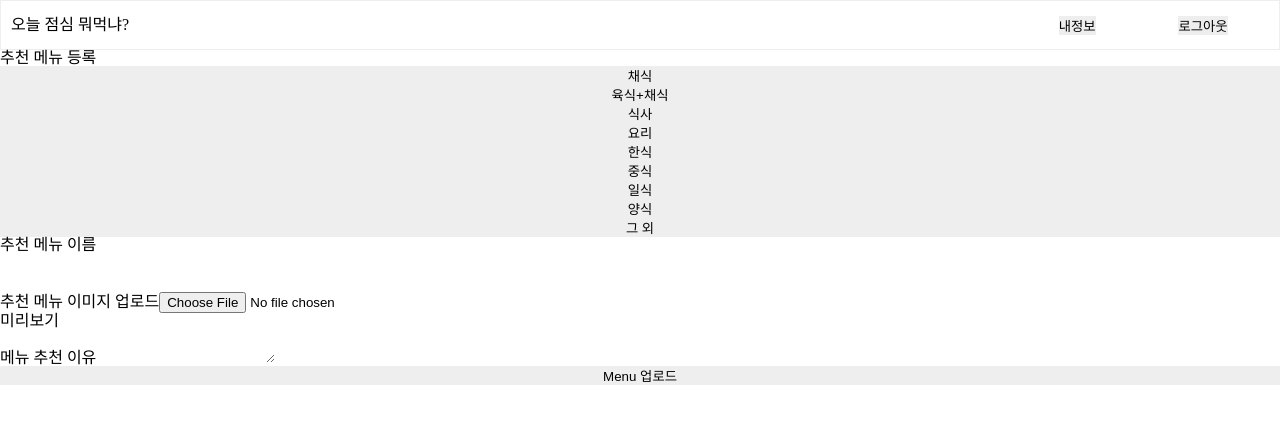
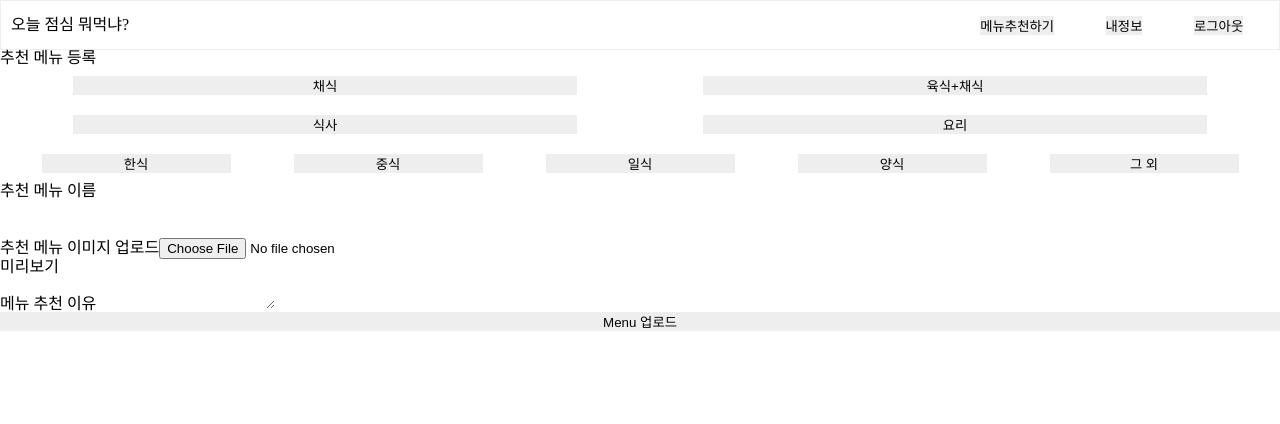
Before and after one commit to jihyunan-dev/hanghae_mini_front, a React (Create React App) app: page /upload in a window 1280 px wide. Shown: the top 424 px of the page. Built offline with nearby package versions, Linux system fonts and the light colour scheme.

Commit message:
[docs] user.js 수정 & 기타file CSS뼈대 수정

```diff
--- a/src/components/CategoryBtns.js
+++ b/src/components/CategoryBtns.js
@@ -1,4 +1,5 @@
 import React, { useEffect, useState } from "react";
+import styled from "styled-components";
 import { Button } from "../elements";
 
 const CategoryBtns = (props) => {
@@ -13,34 +14,58 @@ const CategoryBtns = (props) => {
   const [category2, setCategory2] = useState(null);
   const [category3, setCategory3] = useState(null);
 
-  useEffect(
-    () => setCategory({ category1, category2, category3 }),
-    [category1, category2, category3]
-  );
-
+  // useEffect(
+  //   () => setCategory({ category1, category2, category3 }),
+  //   [category1, category2, category3]
+  // );
 
   return (
-    <div>
-      <div>
+    <Container>
+      <Categorys>
         {btns1.map((item, idx) => (
-          <Button key={idx} text={item} _onClick={() => setCategory1(item)} />
-
+          <Button
+            width="40%"
+            key={idx}
+            text={item}
+            _onClick={() => setCategory1(item)}
+          />
         ))}
-      </div>
-      <div>
+      </Categorys>
+      <Categorys>
         {btns2.map((item, idx) => (
-          <Button key={idx} text={item} _onClick={() => setCategory2(item)} />
-
+          <Button
+            width="40%"
+            key={idx}
+            text={item}
+            _onClick={() => setCategory2(item)}
+          />
         ))}
-      </div>
-      <div>
+      </Categorys>
+      <Categorys>
         {btns3.map((item, idx) => (
-          <Button key={idx} text={item} _onClick={() => setCategory3(item)} />
-
+          <Button
+            width="15%"
+            key={idx}
+            text={item}
+            _onClick={() => setCategory3(item)}
+          />
         ))}
-      </div>
-    </div>
+      </Categorys>
+    </Container>
   );
 };
 
+const Container = styled.div`
+  width: 100%;
+  height: 100%;
+`;
+
+const Categorys = styled.div`
+  width: 100%;
+  height: 100%;
+  display: flex;
+  justify-content: space-around;
+  padding: 10px;
+`;
+
 export default CategoryBtns;
--- a/src/components/Header.js
+++ b/src/components/Header.js
@@ -8,6 +8,7 @@ const Header = (props) => {
       <Container>
         <div>오늘 점심 뭐먹냐?</div>
         <Info>
+          <Button width="auto" text="메뉴추천하기"></Button>
           <Button width="auto" text="내정보"></Button>
           <Button width="auto" text="로그아웃"></Button>
         </Info>
@@ -27,7 +28,7 @@ const Container = styled.div`
 `;
 
 const Info = styled.div`
-  width: 20%;
+  width: 25%;
   height: 100%;
   display: flex;
   justify-content: space-around;
--- a/src/components/Rank.js
+++ b/src/components/Rank.js
@@ -30,7 +30,7 @@ const Rank = (props) => {
       <h3>인기 점심 메뉴</h3>
 
       <div>
-        <Button _onClick={reload} text="새로고침" />
+        <Button width="50%" _onClick={reload} text="새로고침" />
         {rankList.map((reload, idx) => {
           console.log(reload);
           return (
--- a/src/components/TextForm.js
+++ b/src/components/TextForm.js
@@ -12,7 +12,7 @@ const TextForm = (props) => {
         value={value}
         _onChange={_onChange}
       />
-      <Button text={btnName} />
+      <Button width="20%" text={btnName} />
     </form>
   );
 };
--- a/src/pages/Login.js
+++ b/src/pages/Login.js
@@ -1,4 +1,5 @@
 import React from "react";
+import styled from "styled-components";
 import { Input, Button } from "../elements";
 
 import { useDispatch } from "react-redux";
@@ -7,15 +8,35 @@ import { actionCreators as loginAction } from "../redux/modules/user";
 const Login = () => {
   return (
     <>
-      <div>
+      <Container>
         <h2>로그인</h2>
         <Input label="아이디"></Input>
         <Input label="비밀번호"></Input>
-        <Button width="auto" text="로그인"></Button>
-        <Button width="auto" text="회원가입"></Button>
-      </div>
+        <BTN>
+          <Button width="auto" text="로그인"></Button>
+          <Button width="auto" text="회원가입"></Button>
+        </BTN>
+      </Container>
     </>
   );
 };
 
+const Container = styled.div`
+  width: 100%;
+  height: 100%;
+  display: flex;
+  justify-content: center;
+  align-items: center;
+  flex-direction: column;
+  padding: 20px;
+`;
+
+const BTN = styled.div`
+  width: 100%;
+  height: auto;
+  display: flex;
+  justify-content: space-around;
+  align-items: center;
+`;
+
 export default Login;
--- a/src/pages/Main.js
+++ b/src/pages/Main.js
@@ -1,4 +1,4 @@
-import React, { useState } from "react";
+import React, { useState, useEffect } from "react";
 import styled from "styled-components";
 import { useDispatch } from "react-redux";
 import { actionCreators as resultAction } from "../redux/modules/result";
@@ -11,7 +11,6 @@ import ResultBtns from "../components/ResultBtns";
 
 const Main = () => {
   const dispatch = useDispatch();
-
   const user = { name: "지현" };
 
   // 메뉴 추천받기!
@@ -21,13 +20,13 @@ const Main = () => {
 
   return (
     <Container>
-      <div>
+      <Div>
         <p>{user.name}님의 오늘 점심 추천</p>
         <CategoryBtns />
-        <Button _onClick={result} text="메뉴 추천받기" />
+        <Button width="40%" _onClick={result} text="메뉴 추천받기" />
         <ResultBtns />
         <Comment />
-      </div>
+      </Div>
       <div>
         <Rank />
       </div>
@@ -44,4 +43,9 @@ const Container = styled.div`
   padding: 10px;
 `;
 
+// 이름 바꿔야함..
+const Div = styled.div`
+  width: 50%;
+`;
+
 export default Main;
--- a/src/pages/Register.js
+++ b/src/pages/Register.js
@@ -55,13 +55,32 @@ const Register = (props) => {
             setPwdCheck(e.target.value);
           }}
         ></Input>
-        <Button _onClick={signUp} width="auto" text="회원가입하기"></Button>
-        <Button width="auto" text="로그인"></Button>
+        <BTN>
+          <Button _onClick={signUp} width="auto" text="회원가입하기"></Button>
+          <Button width="auto" text="로그인"></Button>
+        </BTN>
       </Container>
     </>
   );
 };
 
-const Container = styled.div``;
+const Container = styled.div`
+  width: 100%;
+  height: 100%;
+  display: flex;
+  justify-content: center;
+  align-items: center;
+  flex-direction: column;
+  padding: 20px;
+`;
+
+const BTN = styled.div`
+  width: 100%;
+  height: auto;
+  display: flex;
+  justify-content: space-around;
+  align-items: center;
+  padding: 10px; ;
+`;
 
 export default Register;
--- a/src/redux/modules/user.js
+++ b/src/redux/modules/user.js
@@ -1,6 +1,7 @@
 import { createAction, handleActions } from "redux-actions";
 import { produce } from "immer";
 import axios from "axios";
+import { api } from "../../shared/api";
 
 // action type
 const SET_USER = "SET_USER";
@@ -32,7 +33,7 @@ const registerDB = (id, pwd, userId) => {
   return function (dispatch, getState, { history }) {
     axios({
       method: "post",
-      url: "http://localhost:3001/register",
+      url: "http://localhost:3001/login",
       data: {
         userId: id,
         password: pwd,
```
Also changed, not shown: response.json (+19 -9 lines).
